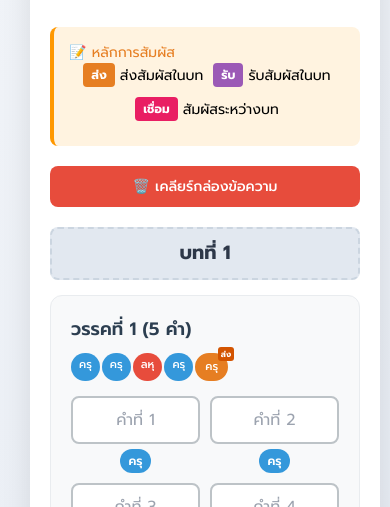
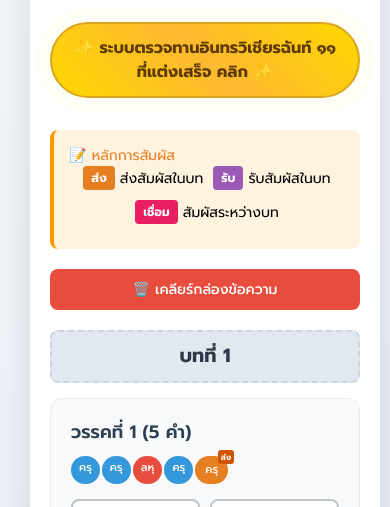
Before and after one commit to Nonthaphathr/intharavichian11, a plain HTML site: page index.html in a window 390 px wide. Shown: the part 593-1100 px from the top of the page. Drawn offline with nearby package versions, Linux system fonts and the light colour scheme; no server answers.

Commit message:
Update index.html

```diff
--- a/index.html
+++ b/index.html
@@ -3,8 +3,9 @@
  <head>
   <meta charset="UTF-8">
   <meta name="viewport" content="width=device-width, initial-scale=1.0">
-  <title>เครื่องมือตรวจอินทรวิเชียรฉันท์ 11 V.1.7 (Ror-Han & Mai Han-Akat Fix)</title>
+  <title>เครื่องมือตรวจอินทรวิเชียรฉันท์ 11 V.1.8 (Sound & Effects Added)</title>
   <script src="https://cdn.tailwindcss.com" type="text/javascript"></script>
+  <script src="https://cdn.jsdelivr.net/npm/canvas-confetti@1.6.0/dist/confetti.browser.min.js"></script>
 
   <script src="/_sdk/element_sdk.js"></script>
 
@@ -80,8 +81,63 @@
            border-left: 4px solid #3498db;
             padding: 15px;
            border-radius: 8px;
-           margin-bottom: 30px;
+           margin-bottom: 20px;
         }
+
+        /* --- STYLES FOR GOLD BUTTON --- */
+        .gold-button-container {
+            text-align: center;
+            margin: 25px 0;
+        }
+
+        .gold-btn {
+            background: linear-gradient(45deg, #FFD700, #FDB931, #FFD700);
+            border: 2px solid #DAA520;
+            color: #5c3a00;
+            font-weight: 700;
+            font-size: 1.1em;
+            text-decoration: none;
+            padding: 15px 25px;
+            border-radius: 50px;
+            display: inline-block;
+            box-shadow: 0 4px 15px rgba(218, 165, 32, 0.4);
+            transition: all 0.3s ease;
+            animation: pulse-gold 2s infinite;
+            position: relative;
+            overflow: hidden;
+        }
+
+        .gold-btn:hover {
+            transform: translateY(-3px) scale(1.02);
+            box-shadow: 0 8px 25px rgba(218, 165, 32, 0.6);
+            color: #3d2600;
+        }
+
+        .gold-btn::after {
+            content: '';
+            position: absolute;
+            top: -50%;
+            left: -50%;
+            width: 200%;
+            height: 200%;
+            background: linear-gradient(to right, rgba(255,255,255,0) 0%, rgba(255,255,255,0.3) 50%, rgba(255,255,255,0) 100%);
+            transform: rotate(45deg);
+            transition: all 0.5s;
+            animation: shine 3s infinite;
+        }
+
+        @keyframes pulse-gold {
+            0% { box-shadow: 0 0 0 0 rgba(255, 215, 0, 0.7); }
+            70% { box-shadow: 0 0 0 15px rgba(255, 215, 0, 0); }
+            100% { box-shadow: 0 0 0 0 rgba(255, 215, 0, 0); }
+        }
+
+        @keyframes shine {
+            0% { left: -100%; top: -100%; }
+            20% { left: 100%; top: 100%; }
+            100% { left: 100%; top: 100%; }
+        }
+        /* --- END GOLD BUTTON --- */
 
         .stanza-header {
             background-color: #e2e8f0;
@@ -488,6 +544,13 @@
                 flex-direction: column;
                 width: 100%;
             }
+
+            .gold-btn {
+                width: 100%;
+                box-sizing: border-box;
+                font-size: 1em;
+                padding: 12px 15px;
+            }
         }
    </style>
  </head>
@@ -509,6 +572,12 @@
             <img src="https://img5.pic.in.th/file/secure-sv1/logo-vichakarngo-7.png" alt="คลังคำลหุ" style="max-width: 200px; max-height: 80px; width: auto; height: auto; border-radius: 8px; box-shadow: 0 4px 12px rgba(0,0,0,0.15);">
         </a>
     </div>
+   </div>
+
+   <div class="gold-button-container">
+        <a href="https://nonthaphathr.github.io/intharavichian11check/" target="_blank" class="gold-btn">
+            ✨ ระบบตรวจทานอินทรวิเชียรฉันท์ ๑๑ ที่แต่งเสร็จ คลิก ✨
+        </a>
    </div>
 
    <div class="samphus-info">
@@ -1204,6 +1273,17 @@
         function copyToClipboard() {
             const copyButton = document.getElementById('copy-button');
 
+            // --- NEW: Play Sound ---
+            const audio = new Audio('https://nonthaphathr.github.io/uploadimg/copychunt.mp3');
+            audio.play().catch(e => console.log("Audio play failed (user interaction needed or blocked):", e));
+
+            // --- NEW: Confetti Effect ---
+            confetti({
+                particleCount: 100,
+                spread: 70,
+                origin: { y: 0.6 }
+            });
+
             const verses = [];
             for (let verse = 1; verse <= 8; verse++) {
                 const inputs = document.querySelectorAll(`[data-verse="${verse}"]`);
```
